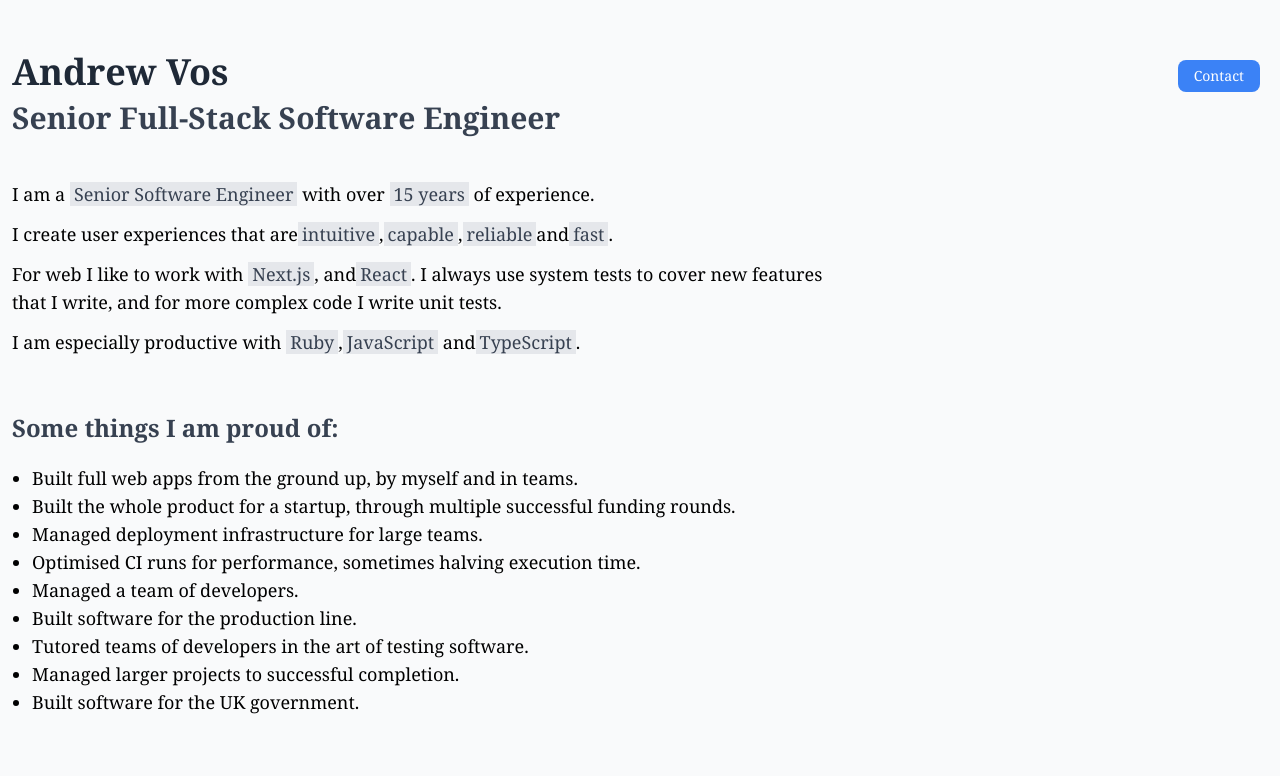
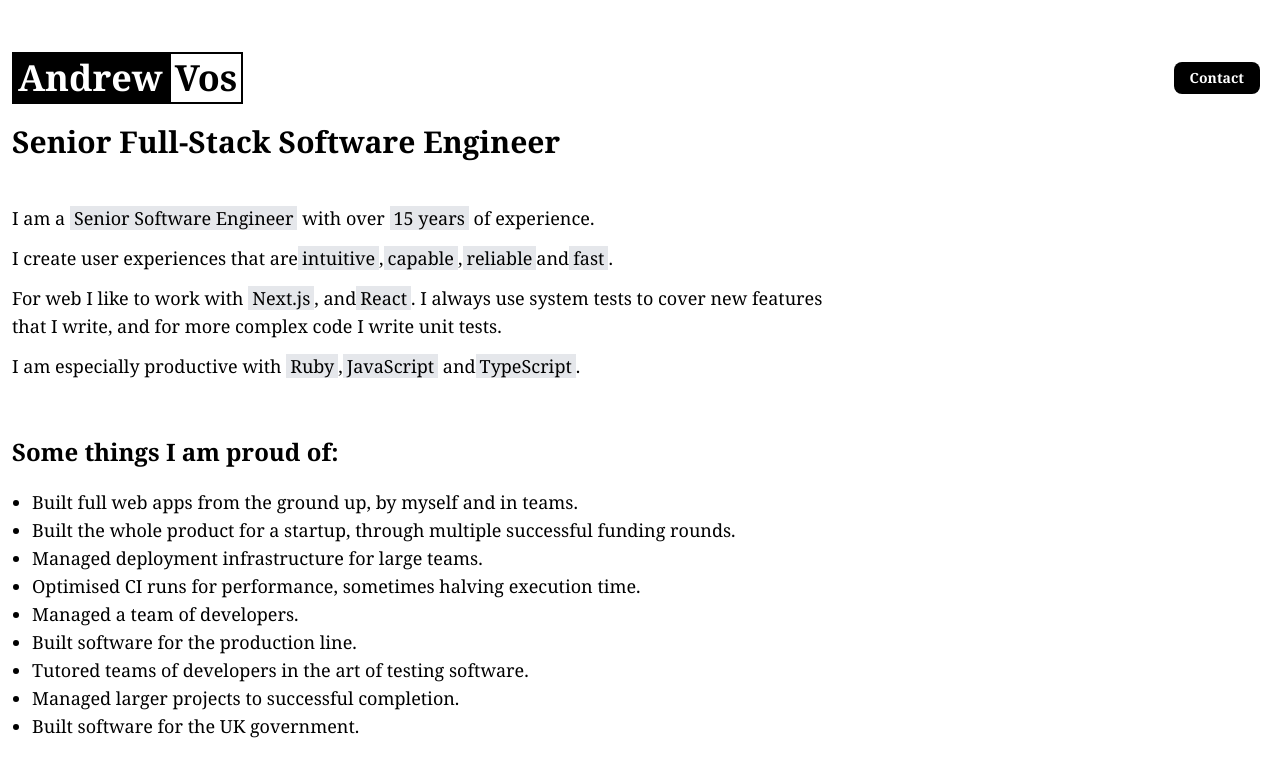
Before and after one commit to AndrewVos/andrewvos.com, a Next.js app: page /bio in a window 1280 px wide. Shown: the top 776 px of the page. Built offline with nearby package versions, Linux system fonts and the light colour scheme; what tailwindcss-animated would draw is missing.

Commit message:
Make theme all white and black

```diff
--- a/app/bio/page.tsx
+++ b/app/bio/page.tsx
@@ -3,7 +3,7 @@ import Link from "next/link"
 import Image from "next/image"
 import classNames from 'classnames';
 export const metadata: Metadata = {
-  title: 'bio - andrewvos.com',
+  title: 'Bio - andrewvos.com',
 };
 
 export default function Bio() {
@@ -19,20 +19,28 @@ export default function Bio() {
 
   return (
     <>
-      <div className="text-gray-900 font-serif container mx-auto p-3 mt-10 mb-5">
+      <div className="text-gray-900 font-serif container mx-auto p-3 mt-10 mb-5 space-y-5">
         <div className="flex">
           <div className="flex-auto">
-            <h1 className="text-4xl text-gray-800 font-bold">
-              Andrew Vos
-            </h1>
+            <div className="space-y-12 flex flex-col">
+              <h1 className="flex select-none">
+                <div className='text-4xl font-bold text-white bg-black p-1 border-2 border-black'>
+                  Andrew
+                </div>
+                <div className="text-4xl font-bold text-black p-1 border-2 border-black">
+                  Vos
+                </div>
+              </h1>
+            </div>
+
           </div>
-          <div>
-            <Link href="/contact" className="inline-flex items-center h-8 px-4 m-2 text-sm text-white bg-blue-500 rounded-lg">
+          <div className='flex items-center'>
+            <Link href="/contact" className="inline-flex items-center h-8 px-4 m-2 text-sm text-white bg-black font-bold rounded-lg">
               Contact
             </Link>
           </div>
         </div>
-        <h2 className="text-3xl text-gray-700 font-bold">
+        <h2 className="text-3xl text-black font-bold">
           Senior Full-Stack Software Engineer
         </h2>
       </div>
@@ -41,30 +49,30 @@ export default function Bio() {
           <p className="text-lg mb-3">
             I am a
             {" "}
-            <span className="bg-gray-200 px-1 text-gray-700">Senior Software Engineer</span>
+            <span className="bg-gray-200 px-1 text-black">Senior Software Engineer</span>
             {" "}
             with over
             {" "}
-            <span className="bg-gray-200 px-1 text-gray-700">15 years</span>
+            <span className="bg-gray-200 px-1 text-black">15 years</span>
             {" "}
             of experience.
           </p>
 
           <p className="text-lg mb-3">
             I create user experiences that are
-            <span className="bg-gray-200 px-1 text-gray-700">intuitive</span>,
-            <span className="bg-gray-200 px-1 text-gray-700">capable</span>,
-            <span className="bg-gray-200 px-1 text-gray-700">reliable</span>
+            <span className="bg-gray-200 px-1 text-black">intuitive</span>,
+            <span className="bg-gray-200 px-1 text-black">capable</span>,
+            <span className="bg-gray-200 px-1 text-black">reliable</span>
             and
-            <span className="bg-gray-200 px-1 text-gray-700">fast</span>.
+            <span className="bg-gray-200 px-1 text-black">fast</span>.
           </p>
 
           <p className="text-lg mb-3">
             For web I like to work with
             {" "}
-            <span className="bg-gray-200 px-1 text-gray-700">Next.js</span>,
+            <span className="bg-gray-200 px-1 text-black">Next.js</span>,
             and
-            <span className="bg-gray-200 px-1 text-gray-700">React</span>.
+            <span className="bg-gray-200 px-1 text-black">React</span>.
             I always use system tests to cover new features that I write,
             and for more complex code I write unit tests.
           </p>
@@ -72,16 +80,16 @@ export default function Bio() {
           <p className="text-lg mb-3">
             I am especially productive with
             {" "}
-            <span className="bg-gray-200 px-1 text-gray-700">Ruby</span>,
-            <span className="bg-gray-200 px-1 text-gray-700">JavaScript</span> and
-            <span className="bg-gray-200 px-1 text-gray-700">TypeScript</span>
+            <span className="bg-gray-200 px-1 text-black">Ruby</span>,
+            <span className="bg-gray-200 px-1 text-black">JavaScript</span> and
+            <span className="bg-gray-200 px-1 text-black">TypeScript</span>
             .
           </p>
         </div>
       </div>
 
       <div className="container mx-auto p-3 mb-5">
-        <h3 className="mb-5 text-2xl text-gray-700 font-bold">
+        <h3 className="mb-5 text-2xl text-black font-bold">
           Some things I am proud of:
         </h3>
         <div className="lg:w-2/3">
@@ -119,7 +127,7 @@ export default function Bio() {
 
 
       <div className="container mx-auto p-3 mb-5">
-        <h3 className="mb-5 text-2xl text-gray-700 font-bold">
+        <h3 className="mb-5 text-2xl text-black font-bold">
           Why you may want to work with me:
         </h3>
         <div className="lg:w-2/3">
@@ -141,7 +149,7 @@ export default function Bio() {
       </div>
 
       <div className="container mx-auto p-3 mb-5">
-        <h3 className="mb-5 text-2xl text-gray-700 font-bold">
+        <h3 className="mb-5 text-2xl text-black font-bold">
           Some of my interests:
         </h3>
         <div className="lg:w-2/3">
@@ -175,7 +183,7 @@ export default function Bio() {
       </div>
 
       <div className="container mx-auto p-3 mb-20">
-        <h3 className="mb-5 text-2xl text-gray-700 font-bold">
+        <h3 className="mb-5 text-2xl text-black font-bold">
           Some of my clients:
         </h3>
         <div className="-mx-3 flex flex-wrap">
@@ -198,7 +206,7 @@ export default function Bio() {
       </div>
 
       <div className="container mx-auto p-3 mb-20">
-        <a href="/AndrewVos.pdf" download className="bg-blue-500 hover:bg-blue-700 text-white font-bold py-2 px-4 rounded">
+        <a href="/AndrewVos.pdf" download className="bg-black text-white font-bold py-2 px-4 rounded">
           Download full CV here
         </a>
       </div>
--- a/app/contact/page.tsx
+++ b/app/contact/page.tsx
@@ -1,39 +1,39 @@
 import { Metadata } from 'next';
 
 export const metadata: Metadata = {
-  title: 'contact - andrewvos.com',
+  title: 'Contact - andrewvos.com',
 };
 
 export default function Hire() {
   return (
     <div className="container mx-auto p-3 mt-10 mb-5">
       <div className="w-full lg:w-1/2 mx-auto">
-        <h1 className="text-4xl text-gray-800">
+        <h1 className="text-4xl text-gray-800 font-bold">
           Contact Andrew Vos
         </h1>
         <form name="contact" action="/contact/success" method="POST" data-netlify="true">
           <input type="hidden" name="form-name" value="contact" />
           <div className="mt-4 w-full">
             <label className=
-              "block text-gray-700 mb-1 font-bold text-left" htmlFor="name">Name</label>
+              "block text-black mb-1 font-bold text-left" htmlFor="name">Name</label>
             <input id="name" name="name" type="text" className=
               "w-full py-2 px-4 rounded-lg border" required autoFocus />
           </div>
           <div className="mt-4 w-full">
             <label className=
-              "block text-gray-700 mb-1 font-bold text-left" htmlFor="email">Email</label>
+              "block text-black mb-1 font-bold text-left" htmlFor="email">Email</label>
             <input id="email" name="email" type="email" required className=
               "w-full py-2 px-4 rounded-lg border" />
           </div>
           <div className="mt-4 w-full">
             <label className=
-              "block text-gray-700 mb-1 font-bold text-left" htmlFor="message">Message</label>
+              "block text-black mb-1 font-bold text-left" htmlFor="message">Message</label>
             <textarea id="message" name="message" className=
               "w-full py-2 px-4 rounded-lg border" required></textarea>
           </div>
           <div className="mt-4 w-full">
             <button type="submit" className=
-              "h-8 px-4 text-md text-white bg-blue-500 rounded-lg">Submit</button>
+              "h-8 px-4 text-md text-white bg-black font-bold rounded-lg">Submit</button>
           </div>
         </form>
       </div>
--- a/app/contact/success/page.tsx
+++ b/app/contact/success/page.tsx
@@ -1,17 +1,17 @@
 import { Metadata } from 'next';
 
 export const metadata: Metadata = {
-    title: 'success - andrewvos.com',
+    title: 'Success - andrewvos.com',
 };
 
 export default function Success() {
     return (
         <div className="container mx-auto p-3 mt-10 mb-5">
             <div className="w-full lg:w-1/2 mx-auto">
-                <h1 className="text-4xl text-gray-800">
+                <h1 className="text-4xl text-black">
                     Thanks
                 </h1>
-                <p className="text-lg text-gray-700">
+                <p className="text-lg text-black">
                     Thanks for your enquiry.
                 </p>
             </div>
--- a/app/layout.tsx
+++ b/app/layout.tsx
@@ -12,7 +12,7 @@ export default function RootLayout({
         head.tsx. Find out more at https://beta.nextjs.org/docs/api-reference/file-conventions/head
       */}
       <head />
-      <body className="bg-gray-50 font-serif">{children}</body>
+      <body className="font-serif">{children}</body>
     </html>
   )
 }
--- a/app/page.tsx
+++ b/app/page.tsx
@@ -10,14 +10,14 @@ export default function Home() {
     <div id="container" className="absolute top-0 left-0 w-full h-full flex bg-white" >
       <div className="absolute top-0 left-0 w-full h-full flex items-center justify-center text-center">
         <div className="space-y-12 flex flex-col items-center">
-          <div className="flex select-none animate-jump-in">
+          <h1 className="flex select-none animate-jump-in">
             <div className='text-4xl font-bold text-white bg-black p-1 border-2 border-black'>
               Andrew
             </div>
             <div className="text-4xl font-bold text-black p-1 border-2 border-black">
               Vos
             </div>
-          </div>
+          </h1>
           <div className="md:flex md:space-x-4 animate-jump-in animate-delay-[800ms]">
             <div>
               <Link href="/bio" className="text-3xl uppercase font-bold px-1 hover:bg-black hover:text-white active:bg-black active:text-white">
```
